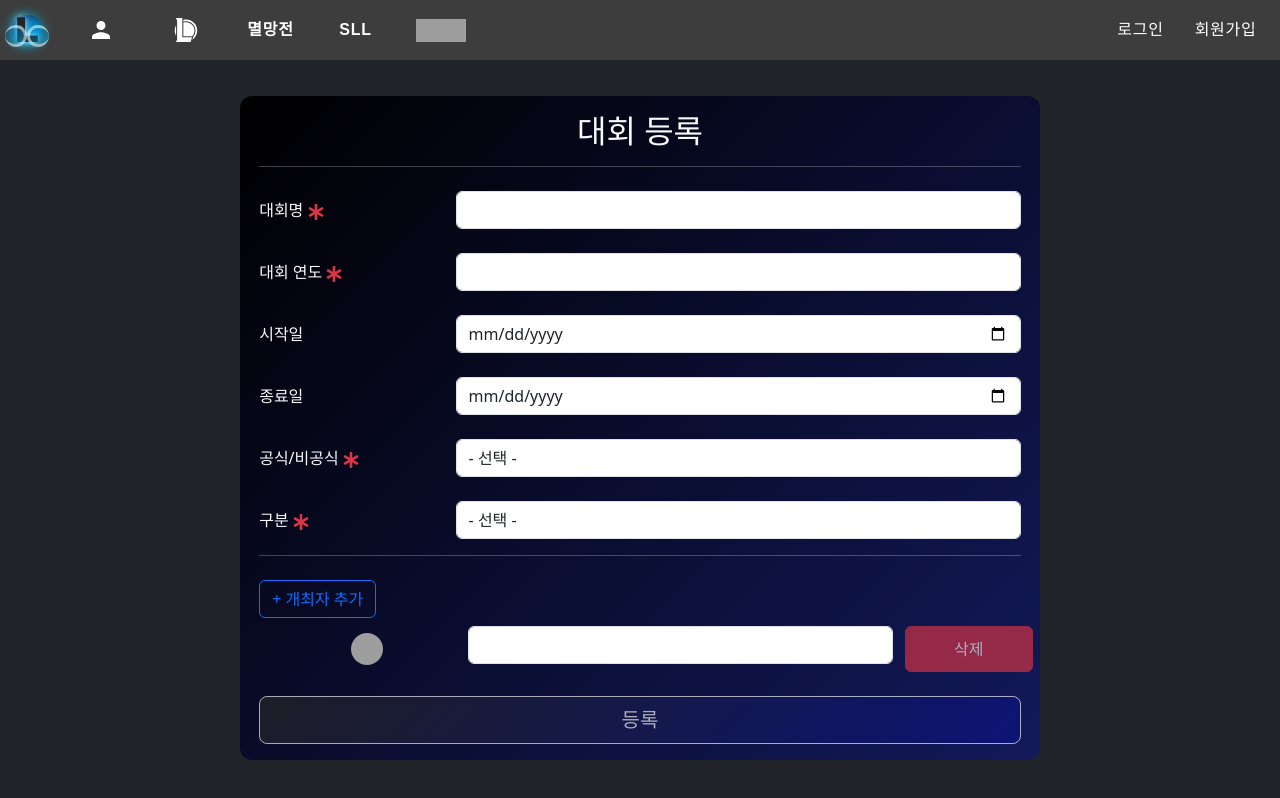
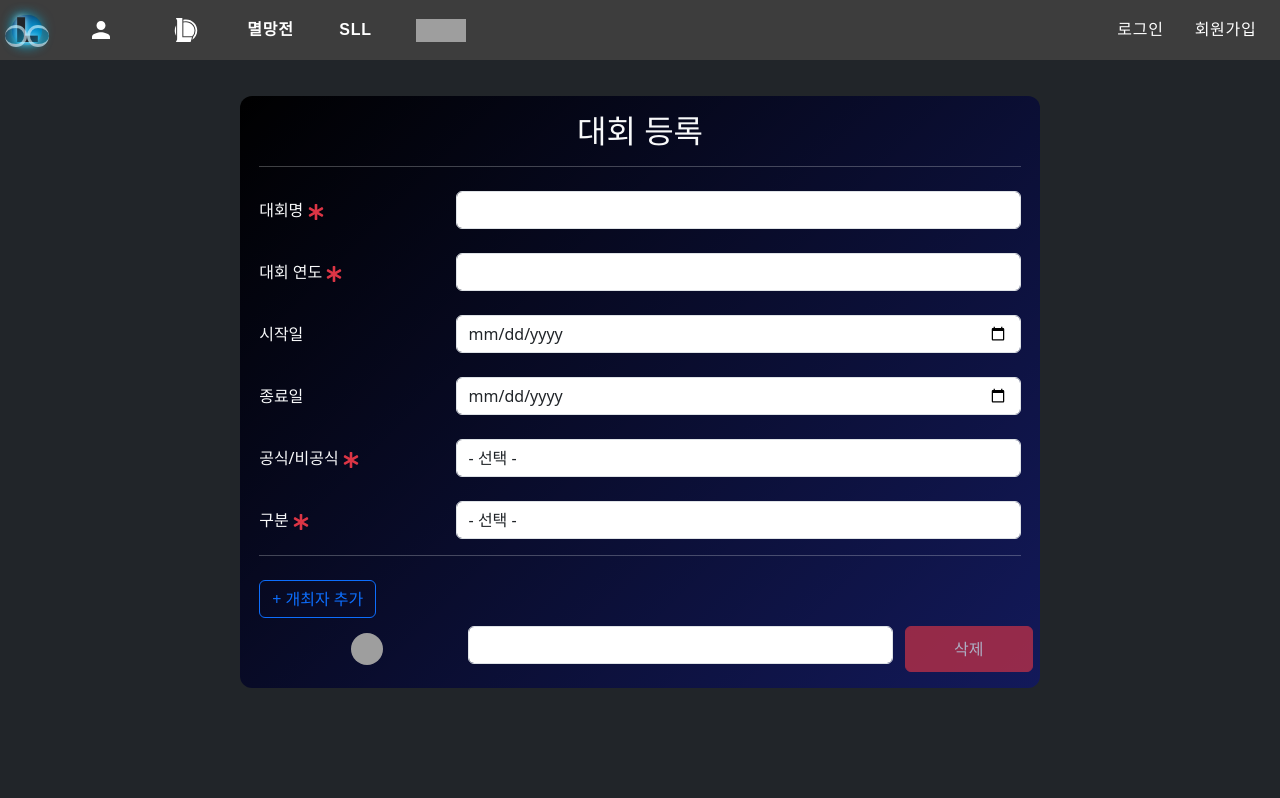
Before and after one commit to jaeyeah/LOLINFO-FE, a React (Vite) app in the folder lolinfo/: page /tournament/insert in a window 1280 px wide. Shown: the top 798 px of the page. Built offline with nearby package versions, Linux system fonts and the light colour scheme; grey boxes are pictures that could not be loaded.

Commit message:
로그인/관리자 관련

```diff
--- a/lolinfo/src/components/Menu.jsx
+++ b/lolinfo/src/components/Menu.jsx
@@ -7,7 +7,7 @@ import { IoMdPerson } from "react-icons/io";
 import { SiLeagueoflegends } from "react-icons/si";
 import { accessTokenState, adminState, clearLoginState, loginCompleteState, loginIdState, loginLevelState, loginState } from "../utils/jotai";
 import { useAtom, useAtomValue, useSetAtom } from "jotai";
-
+import { FaGear } from "react-icons/fa6";
 
 export default function Menu() {
     const navigate = useNavigate();
--- a/lolinfo/src/components/streamer/StreamerEdit.jsx
+++ b/lolinfo/src/components/streamer/StreamerEdit.jsx
@@ -2,10 +2,14 @@ import axios from "axios";
 import { useCallback, useEffect, useMemo, useState } from "react";
 import { Link, useNavigate, useParams } from "react-router-dom"
 import "./Streamer.css";
+import { useAtomValue } from "jotai";
+import { loginState } from "../../utils/jotai";
 
 export default function StreamerEdit() {
 
     const navigate = useNavigate();
+
+    const isLogin = useAtomValue(loginState);
     const {streamerId} = useParams();
     const [streamer, setStreamer] = useState({
         streamerName: "",
@@ -110,6 +114,7 @@ export default function StreamerEdit() {
         </div>
 
         {/* 등록버튼  */}
+        {isLogin === true &&(
         <div className="row mt-4">
             <div className="col">
                 <button type="button" className="btn btn-lg btn-insert w-100"
@@ -121,7 +126,7 @@ export default function StreamerEdit() {
                 </button>
             </div>
         </div>
-
+        )}
     </div>
     </>)
 
--- a/lolinfo/src/components/streamer/StreamerTotalList.jsx
+++ b/lolinfo/src/components/streamer/StreamerTotalList.jsx
@@ -4,9 +4,13 @@ import { Link } from "react-router-dom"
 import "./Streamer.css";
 import { FaHome } from "react-icons/fa";
 import Pagination from "../Pagination";
+import { adminState, loginState } from "../../utils/jotai";
+import { useAtomValue } from "jotai";
 
 export default function StreamerTotalList() {
 
+    const isLogin = useAtomValue(loginState);
+    const isAdmin = useAtomValue(adminState);
     const [streamerList, setStreamerList] = useState([]);
     // 페이지네이션 설정
     const [page, setPage] = useState(1);
@@ -39,9 +43,11 @@ export default function StreamerTotalList() {
                     <Link to="/streamer" className="ms-2 btn btn-nonClick">공식</Link>
                     <Link to="/streamerTotal" className="ms-2 btn btn-click">전체</Link>
                 </div>
-                <div className="col-2 text-end">
-                    <Link to="/streamer/insert" className="btn btn-success">등록</Link>
-                </div>
+                {isAdmin === true && (
+                    <div className="col-2 text-end">
+                        <Link to="/streamer/insert" className="btn btn-success">등록</Link>
+                    </div>
+                )}
             </div>
         </div>
     </div>
--- a/lolinfo/src/components/streamer/streamerInsert.jsx
+++ b/lolinfo/src/components/streamer/streamerInsert.jsx
@@ -2,11 +2,13 @@ import axios from "axios";
 import { useCallback, useEffect, useMemo, useState } from "react";
 import { Link, useNavigate } from "react-router-dom"
 import "./Streamer.css";
+import { useAtomValue } from "jotai";
+import { loginState } from "../../utils/jotai";
 
 export default function StreamerInsert() {
 
     const navigate = useNavigate();
-
+    const isLogin = useAtomValue(loginState);
     const [streamer, setStreamer] = useState({
         streamerName: "",
         streamerSoopId: ""
@@ -99,6 +101,7 @@ export default function StreamerInsert() {
         </div>
 
         {/* 등록버튼  */}
+        {isLogin === true &&(
         <div className="row mt-4">
             <div className="col">
                 <button type="button" className="btn btn-lg btn-insert w-100"
@@ -110,7 +113,7 @@ export default function StreamerInsert() {
                 </button>
             </div>
         </div>
-
+        )}
     </div>
     </>)
 
--- a/lolinfo/src/components/streamer/streamerList.jsx
+++ b/lolinfo/src/components/streamer/streamerList.jsx
@@ -4,9 +4,13 @@ import { Link } from "react-router-dom"
 import "./Streamer.css";
 import { FaHome } from "react-icons/fa";
 import Pagination from "../Pagination";
+import { useAtomValue } from "jotai";
+import { adminState, loginState } from "../../utils/jotai";
 
 export default function StreamerList() {
 
+    const isLogin = useAtomValue(loginState);
+    const isAdmin = useAtomValue(adminState);
     const [streamerList, setStreamerList] = useState([]);
     // 페이지네이션 설정
     const [page, setPage] = useState(1);
@@ -39,9 +43,11 @@ export default function StreamerList() {
                     <Link to="/streamer" className="ms-2 btn btn-click">공식</Link>
                     <Link to="/streamerTotal" className="ms-2 btn btn-nonClick">전체</Link>
                 </div>
-                <div className="col-2 text-end">
-                    <Link to="/streamer/insert" className="btn btn-success">등록</Link>
-                </div>
+                {isAdmin === true && (
+                    <div className="col-2 text-end">
+                        <Link to="/streamer/insert" className="btn btn-success">등록</Link>
+                    </div>
+                )}
             </div>
         </div>
     </div>
--- a/lolinfo/src/components/tournament/TeamInsert.jsx
+++ b/lolinfo/src/components/tournament/TeamInsert.jsx
@@ -2,12 +2,14 @@ import axios from "axios";
 import { useCallback, useEffect, useMemo, useState } from "react"
 import { useNavigate, useParams } from "react-router-dom";
 import { buildProfileUrl } from "../../utils/profileUrl";
+import { useAtomValue } from "jotai";
+import { loginState } from "../../utils/jotai";
 
 
 export default function TeamInsert(){
 
     const navigate = useNavigate();
-
+    const isLogin = useAtomValue(loginState);
     //state
     const {tournamentId} = useParams();
     const [checking, setChecking] = useState(false);
@@ -387,6 +389,7 @@ return(<>
     ))}
 
     {/* 등록버튼  */}
+    {isLogin === true &&(
     <div className="row mt-4">
         <div className="col">
             <button type="button" className="btn btn-lg btn-insert w-100"
@@ -397,6 +400,7 @@ return(<>
             </button>
         </div>
     </div>
+    )}
 </div>
 </>)
 }
--- a/lolinfo/src/components/tournament/TournamentDetail.jsx
+++ b/lolinfo/src/components/tournament/TournamentDetail.jsx
@@ -4,8 +4,14 @@ import { Link, useParams } from "react-router-dom";
 import { buildProfileUrl } from "../../utils/profileUrl";
 import { FaEdit } from "react-icons/fa";
 import { MdDelete } from "react-icons/md";
+import { useAtomValue } from "jotai";
+import { adminState, loginState } from "../../utils/jotai";
 
 export default function TournamentDetail(){
+
+    const isLogin = useAtomValue(loginState);
+    const isAdmin = useAtomValue(adminState);
+
     const {tournamentId} = useParams();
     const [tournament, setTournament] = useState({});
     const [team, setTeam] = useState([]);
@@ -87,7 +93,9 @@ export default function TournamentDetail(){
                                 <img className="host-profile mb-1"src={buildProfileUrl(host.streamerSoopId)}/>
                             </Link>
                             <br/><span className={`stat-box-number `}>{host.streamerName}</span>
+                            {isAdmin === true && (
                                 <div className="p-1 ms-1 btn btn-danger pt-0 pb-0" onClick={()=>{deleteHost(host.hostStreamer,host.hostTournament)}}>X</div>
+                            )}
                         </div>
                     ))}
                     </div>
@@ -109,10 +117,12 @@ export default function TournamentDetail(){
         </div>
 
         {/*  */}
+        {isAdmin === true && (
             <div className="col text-end">
                 <Link to={`/team/insert/${tournamentId}`} className="btn btn-success">+TEAM</Link>
                 <Link to={`/tournament/edit/${tournamentId}`} className="p-1 fs-5 ms-1 btn btn-warning"><FaEdit/></Link>
             </div>
+        )}
 
         <div className="team-list mt-4">
         {team.map((team) => (
@@ -125,10 +135,12 @@ export default function TournamentDetail(){
                 #{team.teamRanking}
                 {team.teamName && <span className="team-name ms-2 p-1">{team.teamName} </span> }
                 {/* 추후, 관리자만 수정가능하도록 지정 */}
+                {isAdmin === true && (
                     <div className="ms-auto">
                         <Link to={`/team/edit/${team.teamId}`} className="p-1 fs-5 ms-1 btn btn-warning"><FaEdit/></Link>
                         <Link to="/" className="p-1 ms-1 fs-5 btn btn-danger"><MdDelete/></Link>
                     </div>
+                )}
             </div>
             {/* 감독 표시 */}
             {team.staffId !== null && (
@@ -138,7 +150,9 @@ export default function TournamentDetail(){
                     <img className="player-profile"src={buildProfileUrl(team.staffId)} alt={team.staffName}/>
                     <span className="player-name ms-2">{team.staffName}</span>
                 </Link>
+                {isAdmin === true && (
                 <button type="button" className="col-1 btn btn-danger p-0" onClick={()=>{deleteStaff(team.staffStreamer,team.teamId)}}>X</button>
+                )}
             </div>
             )}
 
--- a/lolinfo/src/components/tournament/TournamentEdit.jsx
+++ b/lolinfo/src/components/tournament/TournamentEdit.jsx
@@ -3,10 +3,13 @@ import { useCallback, useEffect, useMemo, useState } from "react";
 import { FaAsterisk } from "react-icons/fa";
 import { useNavigate, useParams } from "react-router-dom";
 import { buildProfileUrl } from "../../utils/profileUrl";
+import { useAtomValue } from "jotai";
+import { loginState } from "../../utils/jotai";
 
 export default function TournamentInsert(){
   const navigate = useNavigate();
   const {tournamentId} = useParams();
+  const isLogin = useAtomValue(loginState);
   // State
   const [tournament, setTournament] = useState({
     tournamentName : "", tournamentYear : "",
@@ -220,6 +223,7 @@ return(<>
         </div>
       ))}
       {/* 등록 버튼 */}
+      {isLogin === true &&(
       <div className="row mt-4">
         <div className="col">
           <button type="button" className="btn btn-lg btn-insert w-100"
@@ -230,6 +234,7 @@ return(<>
           </button>
         </div>
       </div>
+      )}
     </div>
 </div>
 </>)
--- a/lolinfo/src/components/tournament/TournamentInsert.jsx
+++ b/lolinfo/src/components/tournament/TournamentInsert.jsx
@@ -3,10 +3,13 @@ import { useCallback, useMemo, useState } from "react";
 import { FaAsterisk } from "react-icons/fa";
 import { useNavigate } from "react-router-dom";
 import { buildProfileUrl } from "../../utils/profileUrl";
+import { loginState } from "../../utils/jotai";
+import { useAtomValue } from "jotai";
 
 export default function TournamentInsert(){
   const navigate = useNavigate();
 
+  const isLogin = useAtomValue(loginState);
   // State
   const [tournament, setTournament] = useState({
     tournamentName : "", tournamentYear : "",
@@ -216,6 +219,7 @@ return(<>
       ))}
 
       {/* 등록 버튼 */}
+      {isLogin === true && (
         <div className="row mt-4">
           <div className="col">
             <button type="button" className="btn btn-lg btn-insert w-100"
@@ -226,6 +230,7 @@ return(<>
             </button>
           </div>
         </div>
+      )}
     </div>
 </div>
 </>)
--- a/lolinfo/src/components/tournament/TournamentList.jsx
+++ b/lolinfo/src/components/tournament/TournamentList.jsx
@@ -3,9 +3,13 @@ import { useCallback, useEffect, useState } from "react";
 import { Link } from "react-router-dom";
 import "./Tournament.css";
 import { buildProfileUrl } from "../../utils/profileUrl";
+import { useAtomValue } from "jotai";
+import { adminState, loginState } from "../../utils/jotai";
 
 export default function TournamentList(){
 
+    const isLogin = useAtomValue(loginState);
+    const isAdmin = useAtomValue(adminState);
     const [tournamentList, setTournamentList] = useState([]);
 
     const loadData = useCallback( async() => {
@@ -34,12 +38,14 @@ export default function TournamentList(){
 //render
 return(<>
   <h2 className="section-title text-center ">Soop : LoL 대회 목록</h2>
-  <div className="row text-end">
-    <div className="col-8"></div>
-    <div className="col-4">
-      <Link to="/tournament/insert" className="btn btn-success">등록</Link>
+  {isAdmin === true && (
+    <div className="row text-end">
+      <div className="col-8"></div>
+      <div className="col-4">
+        <Link to="/tournament/insert" className="btn btn-success">등록</Link>
+      </div>
     </div>
-  </div>
+  )}
 
   <div className="row mt-3 justify-content-center">
     <div className="col-12 col-xl-8 tournament-wrapper">
```
Also changed, not shown: lolinfo/src/components/streamer/StreamerDetail.jsx (+8 -1 lines). Lines whose indentation alone changed are shown as unchanged.
